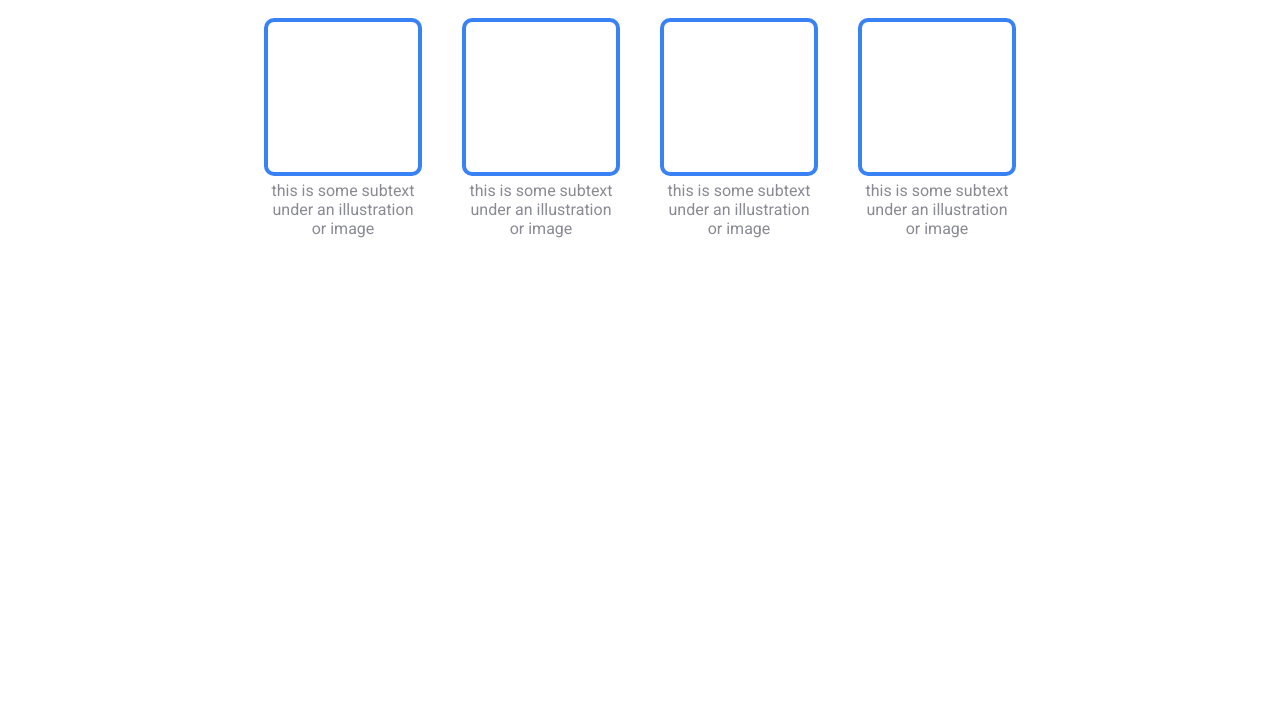
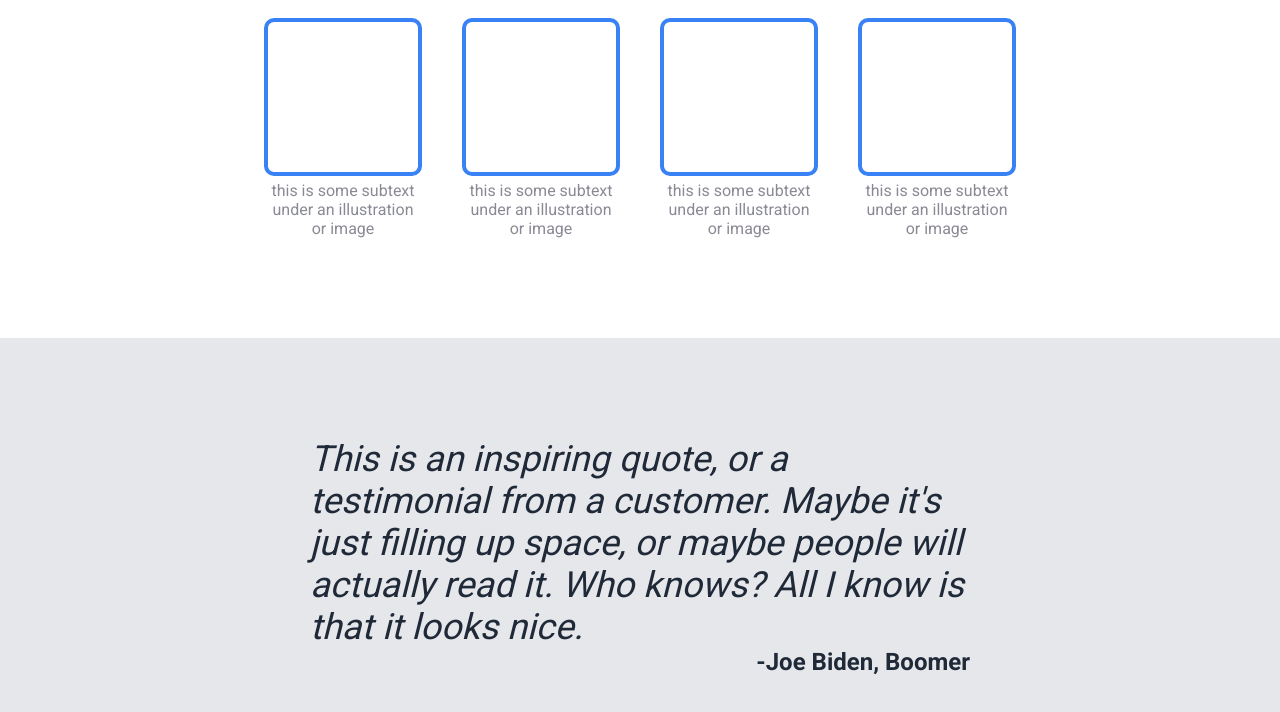
Before and after one commit to ajokea/landing-page, a plain HTML site: page index.html in a window 1280 px wide. Shown: the part 596-1308 px from the top of the page. Before the commit the page ends 934 px from the top, so only its background shows below. Drawn offline with Linux system fonts and the light colour scheme.

Commit message:
Clone quote section

```diff
--- a/index.html
+++ b/index.html
@@ -48,7 +48,10 @@
                 </div>
             </div>
         </div>
-        <div class="quote"></div>
+        <div class="quote">
+            <p class="text">This is an inspiring quote, or a testimonial from a customer. Maybe it's just filling up space, or maybe people will actually read it. Who knows? All I know is that it looks nice.</p>
+            <p class="person">-Joe Biden, Boomer</p>
+        </div>
         <div class="action"></div>
         <div class="footer"></div>
     </body>
--- a/style.css
+++ b/style.css
@@ -111,3 +111,24 @@ p {
     border: 4px solid #3882F6;
     border-radius: 10px;
 }
+
+.quote {
+    display: flex;
+    flex-direction: column;
+    justify-content: center;
+    align-items: center;
+    background-color: #E5E7EB;
+    color: #1F2937;
+    padding: 100px 310px;
+}
+
+.quote .text {
+    font-size: 36px;
+    font-style: italic;
+}
+
+.quote .person {
+    font-size: 24px;
+    font-weight: bold;
+    margin-left: auto;
+}
```
